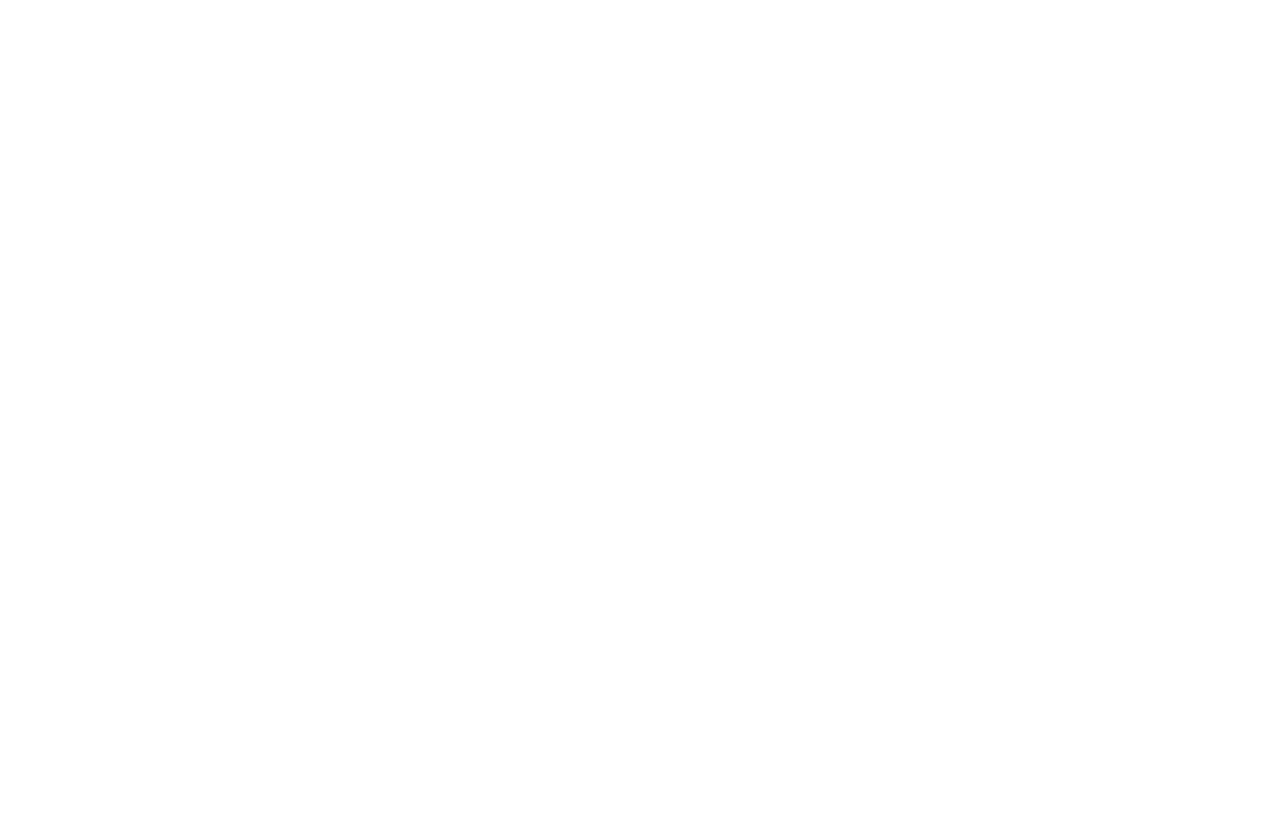
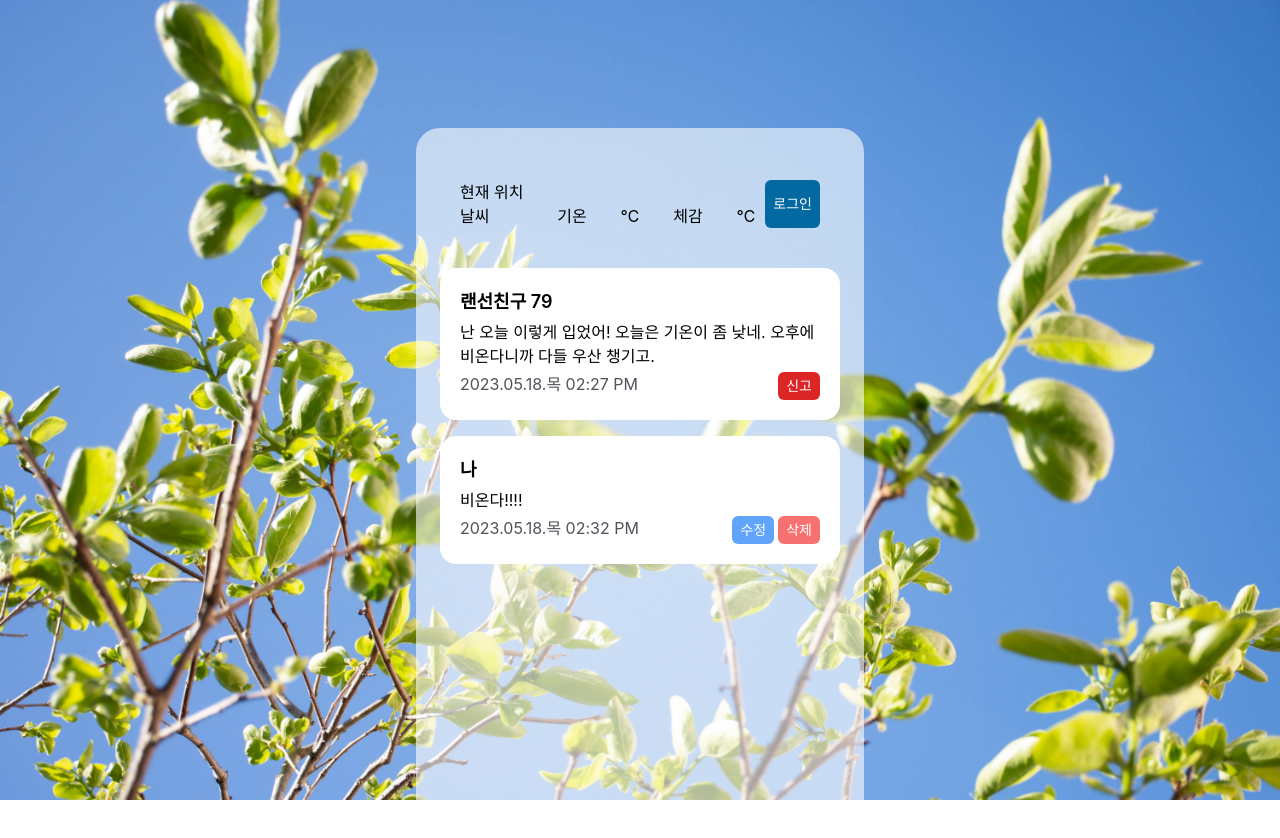
Before and after one commit to seungmin-dev/wauwt, a Next.js app: page / in a window 1280 px wide. Shown: the top 838 px of the page. Before the commit the page ends 800 px from the top, so only its background shows below. Built offline with nearby package versions, Linux system fonts and the light colour scheme; no server answers.

Commit message:
날씨 데이터 불러오기

```diff
--- /dev/null
+++ b/components/weather.tsx
@@ -0,0 +1,61 @@
+import { weatherApi } from "@/pages/api/weather";
+import Image from "next/image";
+import { useEffect, useState } from "react";
+
+interface Coords {
+  lat: Number;
+  lon: Number;
+}
+interface WeatherObj {
+  [key: string]: any;
+}
+const Weather = () => {
+  const [coords, setCoords] = useState<Coords>();
+  const [coordsInit, setCoordsInit] = useState(false);
+  const [weatherData, setWeatherData] = useState<WeatherObj>();
+
+  const getWeather = async () => {
+    const { data }: WeatherObj = await weatherApi(coords!.lat, coords!.lon);
+    setWeatherData(data);
+  };
+  useEffect(() => {
+    navigator.geolocation.getCurrentPosition((position) => {
+      if (position) {
+        setCoords({
+          lat: position.coords.latitude,
+          lon: position.coords.longitude,
+        });
+        setCoordsInit(true);
+      }
+    });
+  }, []);
+  useEffect(() => {
+    if (coordsInit) {
+      getWeather();
+    }
+  }, [coordsInit]);
+
+  return (
+    <div style={{ flexGrow: 1, paddingRight: "10px" }}>
+      <div className="flex">
+        <p className="pr-2">현재 위치</p>
+        <p>{weatherData?.name}</p>
+      </div>
+      <div className="flex justify-between">
+        <p>날씨</p>
+        <p>{weatherData?.weather[0].description}</p>
+        <p>기온</p>
+        <p>{weatherData?.main.temp}℃</p>
+        <p>체감</p>
+        <p>{weatherData?.main.feels_like}℃</p>
+      </div>
+      {/* <Image
+        src={`http://openweathermap.org/img/w/${weatherData?.weather[0].icon}.png`}
+        alt=""
+        width={50}
+        height={50}
+      /> */}
+    </div>
+  );
+};
+export default Weather;
--- a/next.config.js
+++ b/next.config.js
@@ -1,6 +1,9 @@
 /** @type {import('next').NextConfig} */
 const nextConfig = {
   reactStrictMode: true,
-}
+  images: {
+    domains: ["openweathermap.org"],
+  },
+};
 
-module.exports = nextConfig
+module.exports = nextConfig;
--- a/package.json
+++ b/package.json
@@ -1,5 +1,5 @@
 {
-  "name": "me0ib",
+  "name": "wauwt",
   "version": "0.1.0",
   "private": true,
   "scripts": {
@@ -9,10 +9,11 @@
     "lint": "next lint"
   },
   "dependencies": {
-    "@types/node": "20.1.4",
+    "@types/axios": "^0.14.0",
     "@types/react": "18.2.6",
     "@types/react-dom": "18.2.4",
     "autoprefixer": "10.4.14",
+    "axios": "^1.4.0",
     "eslint": "8.40.0",
     "eslint-config-next": "13.4.2",
     "next": "13.4.2",
--- a/src/pages/api/hello.ts
+++ /dev/null
@@ -1,13 +0,0 @@
-// Next.js API route support: https://nextjs.org/docs/api-routes/introduction
-import type { NextApiRequest, NextApiResponse } from 'next'
-
-type Data = {
-  name: string
-}
-
-export default function handler(
-  req: NextApiRequest,
-  res: NextApiResponse<Data>
-) {
-  res.status(200).json({ name: 'John Doe' })
-}
--- /dev/null
+++ b/src/pages/api/weather.ts
@@ -0,0 +1,14 @@
+import axios from "axios";
+
+const api = axios.create({
+  baseURL: "https://api.openweathermap.org/data/2.5",
+});
+
+export const weatherApi = (lat: Number, lon: Number) =>
+  api.get(
+    `weather?lat=${lat}&lon=${lon}&appid=${process.env.NEXT_PUBLIC_WEATHER_API_KEY}&units=metric&lang=kr`
+  );
+export const userIpApi = () =>
+  api.get(
+    `https://api.ipdata.co/?api-key=${process.env.NEXT_PUBLIC_IP_API_KEY}`
+  );
--- a/src/pages/index.tsx
+++ b/src/pages/index.tsx
@@ -1,3 +1,83 @@
-export default function Home() {
-  return <div></div>;
-}
+import Image from "next/image";
+import bgImage from "../assets/01d.jpg";
+import Weather from "../../components/weather";
+// import SearchVillage from "../../components/searchVillage";
+import { SetStateAction, Suspense, useEffect, useState } from "react";
+import { userIpApi } from "./api/weather";
+import SearchVillage from "../../components/searchVillage";
+
+const Home = () => {
+  const [init, setInit] = useState(false);
+  const [region, setRegion] = useState("");
+
+  const ip = async () => {
+    const data = await userIpApi();
+    console.log(data);
+  };
+
+  useEffect(() => {
+    // ip();
+  }, []);
+
+  return (
+    <div className="w-full h-screen py-32">
+      <div className="w-[28rem] h-[48rem] bg-white/60 m-auto rounded-3xl p-6 ">
+        <div className="flex justify-between py-7 mb-3 p-5">
+          <Weather />
+          <button className="px-2 text-white bg-sky-700 rounded-md text-sm">
+            로그인
+          </button>
+        </div>
+
+        <div>
+          <div className="bg-white p-5 rounded-2xl mb-4">
+            <h4 className="font-semibold text-lg pb-1">랜선친구 79</h4>
+            <p className="mb-1">
+              난 오늘 이렇게 입었어! 오늘은 기온이 좀 낮네. 오후에 비온다니까
+              다들 우산 챙기고.
+            </p>
+            <div className="flex justify-between">
+              <p className="text-zinc-600">2023.05.18.목 02:27 PM</p>
+              <button className="p-1 px-2 text-white bg-red-600 rounded-md text-sm">
+                신고
+              </button>
+              {/* <button>수정</button>
+              <button>삭제</button> */}
+            </div>
+          </div>
+          <div className="bg-white p-5 rounded-2xl mb-4">
+            <h4 className="font-semibold text-lg pb-1">나</h4>
+            <p className="mb-1">비온다!!!!</p>
+            <div className="flex justify-between">
+              <p className="text-zinc-600">2023.05.18.목 02:32 PM</p>
+              <div>
+                <button className="p-1 px-2 text-white bg-blue-400 rounded-md mr-1 text-sm">
+                  수정
+                </button>
+                <button className="p-1 px-2 text-white bg-red-400 rounded-md text-sm">
+                  삭제
+                </button>
+              </div>
+            </div>
+          </div>
+        </div>
+      </div>
+      <div>
+        <Image
+          src={bgImage}
+          alt="배경이미지"
+          fill
+          style={{
+            width: "100%",
+            height: "100%",
+            objectFit: "cover",
+            objectPosition: "center",
+            zIndex: -100,
+          }}
+        />
+      </div>
+    </div>
+  );
+};
+
+export default Home;
--- a/tailwind.config.js
+++ b/tailwind.config.js
@@ -1,18 +1,17 @@
 /** @type {import('tailwindcss').Config} */
 module.exports = {
   content: [
-    './src/pages/**/*.{js,ts,jsx,tsx,mdx}',
-    './src/components/**/*.{js,ts,jsx,tsx,mdx}',
-    './src/app/**/*.{js,ts,jsx,tsx,mdx}',
+    "./src/pages/**/*.{js,ts,jsx,tsx,mdx}",
+    "./src/components/**/*.{js,ts,jsx,tsx,mdx}",
   ],
   theme: {
     extend: {
       backgroundImage: {
-        'gradient-radial': 'radial-gradient(var(--tw-gradient-stops))',
-        'gradient-conic':
-          'conic-gradient(from 180deg at 50% 50%, var(--tw-gradient-stops))',
+        "gradient-radial": "radial-gradient(var(--tw-gradient-stops))",
+        "gradient-conic":
+          "conic-gradient(from 180deg at 50% 50%, var(--tw-gradient-stops))",
       },
     },
   },
   plugins: [],
-}
+};
```
Also changed, not shown: 1 other file (tests, documents, lock files or other folders).
